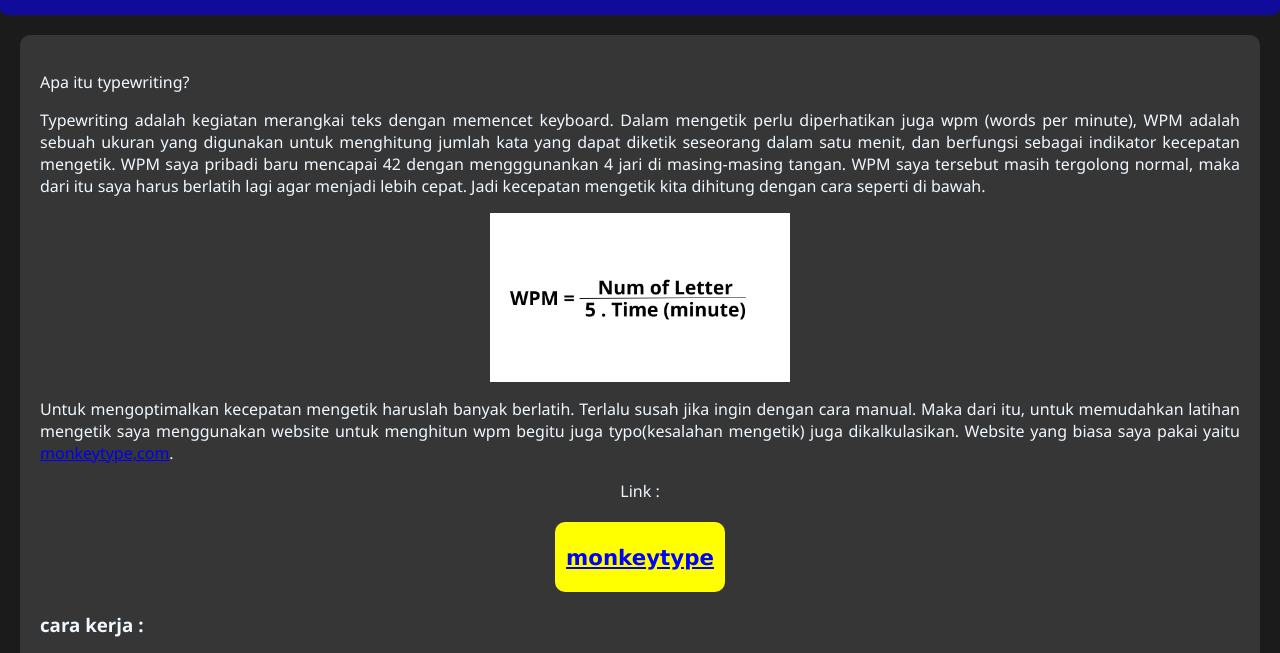
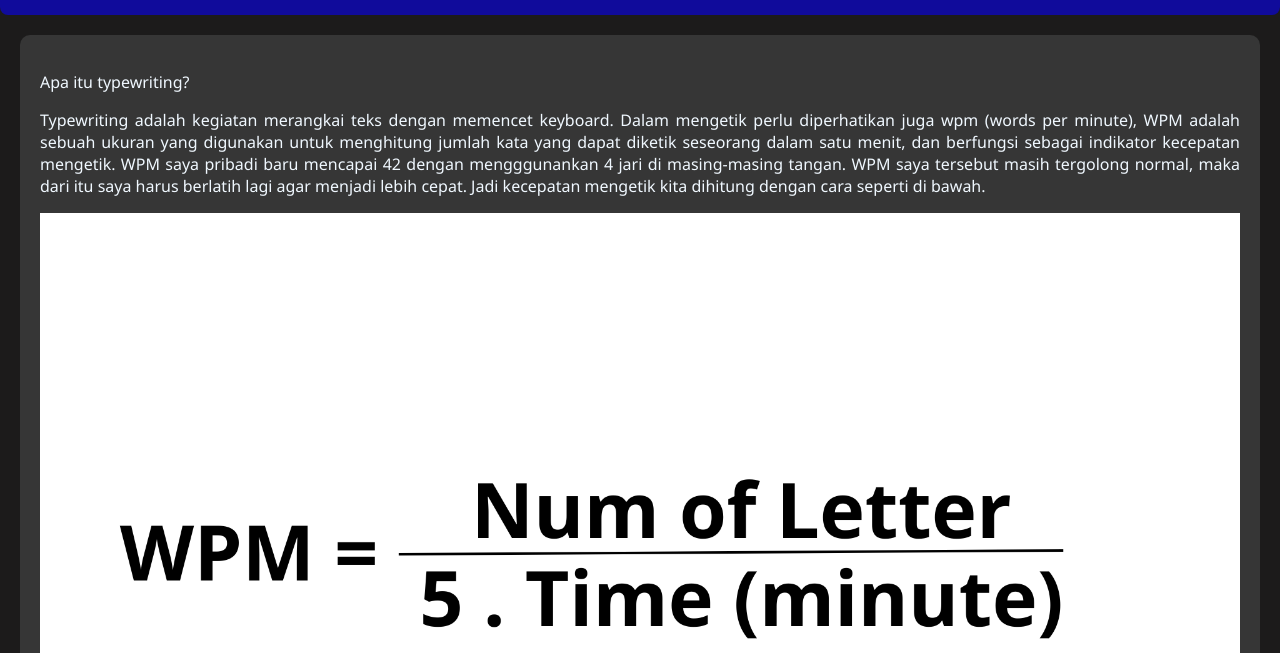
Before and after one commit to Maleka0809/tugas_pweb_Maleka_189, a plain HTML site: page index.html in a window 1280 px wide. Shown: the part 134-787 px from the top of the page. Drawn offline with Linux system fonts and the light colour scheme.

Commit message:
Update inicssnya.css

```diff
--- a/inicssnya.css
+++ b/inicssnya.css
@@ -56,9 +56,7 @@ form {
 }
 
 .gambar_1 {
-     max-width: 300px;
-    max-height: 400px;
-    width: auto;
+     max-width: 100%;
     height: auto;
     display: block;
     margin: 0 auto;
```
